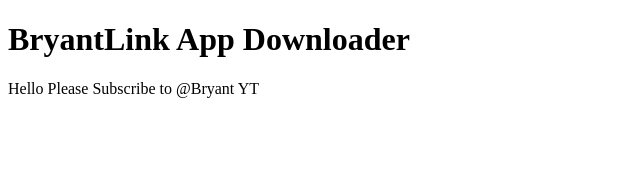
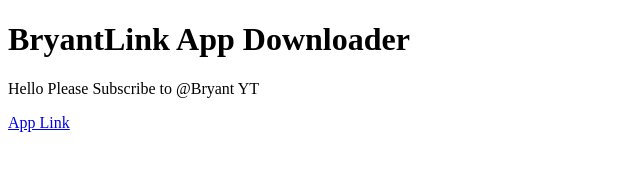
Before and after one commit to BryantGH/BryantWS, a plain HTML site: page index.html in a window 1280 px wide. Shown: the full height of the page, 0-640 px from the left. Drawn offline with Linux system fonts and the light colour scheme.

Commit message:
YouTube Bryant

```diff
--- a/index.html
+++ b/index.html
@@ -9,5 +9,6 @@
 <body>
     <h1>BryantLink App Downloader</h1>
     <p>Hello Please Subscribe to @Bryant YT</p>
+    <a href="https://shrinke.me/NusantraApp">App Link</a>
 </body>
 </html>
```
